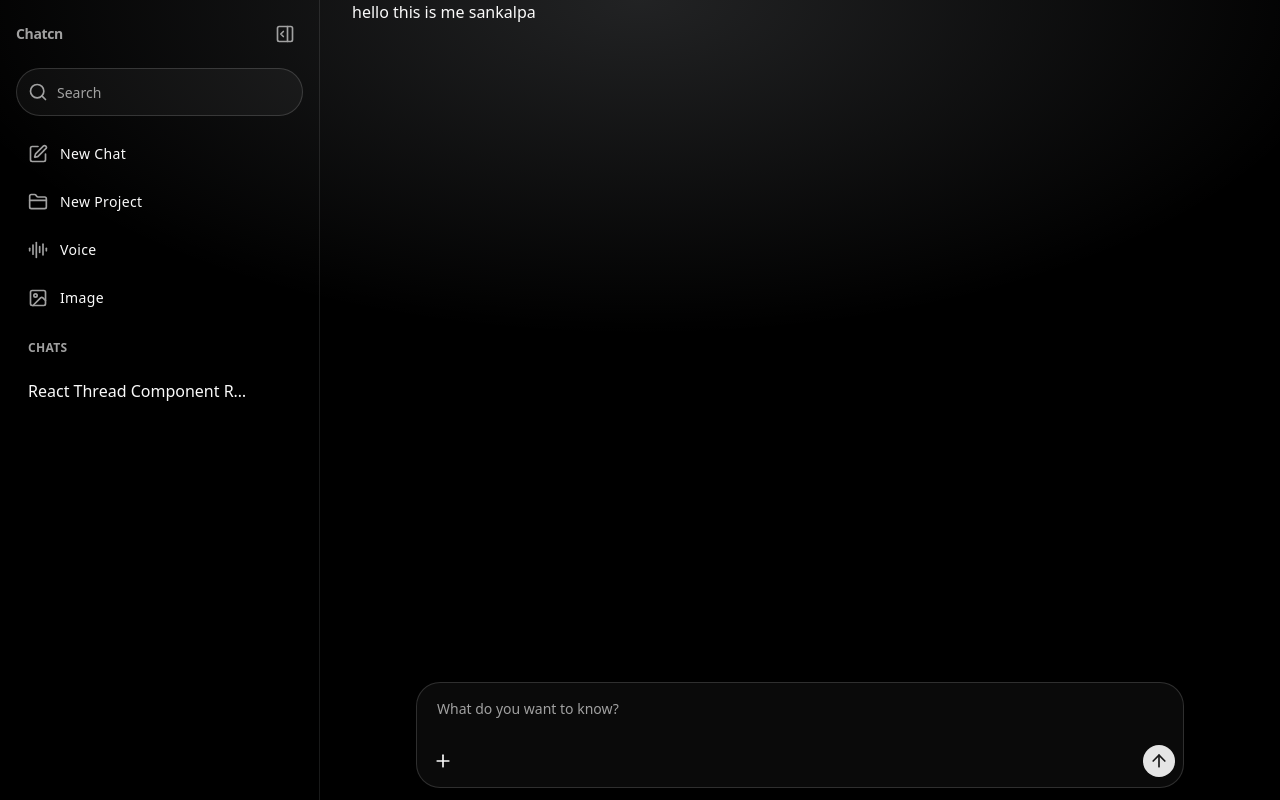
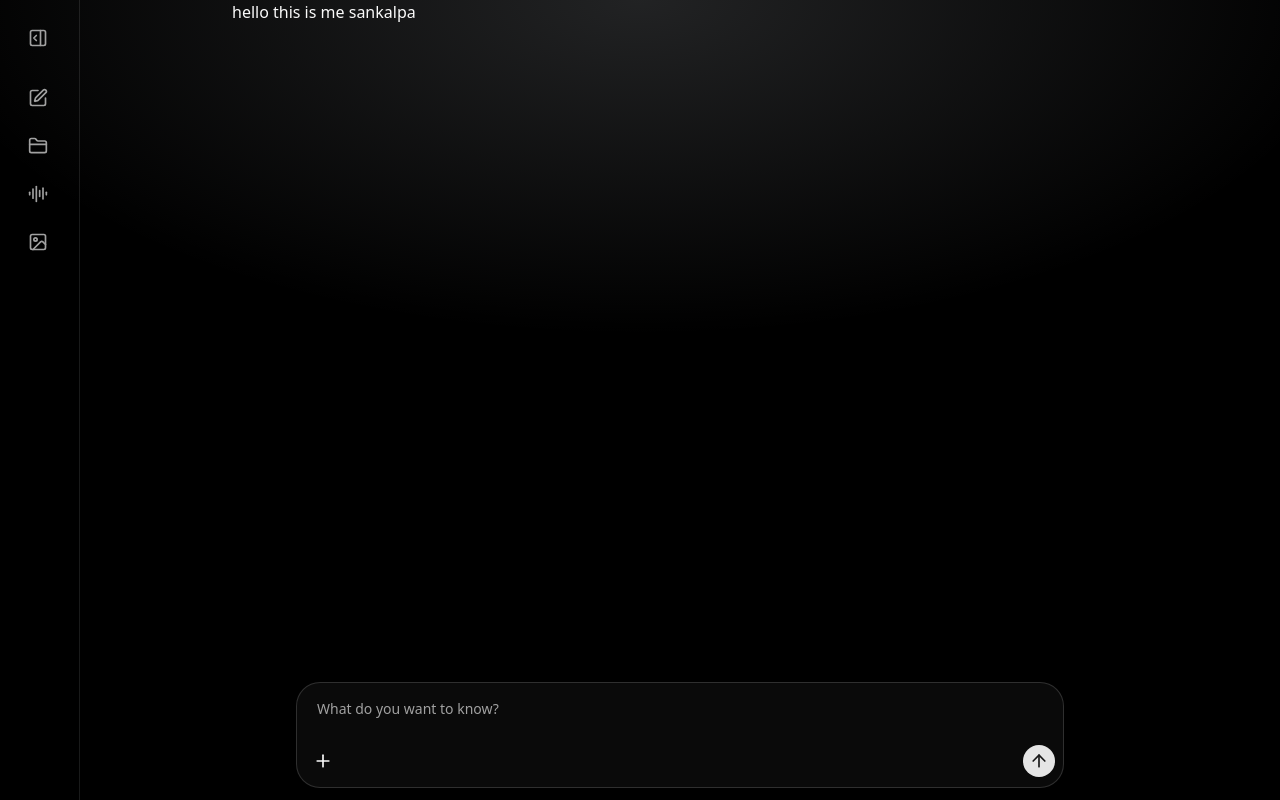
Before and after one commit to sankalpaacharya/chatcn-template, a Next.js app: page / in a window 1280 px wide. Built offline with nearby package versions, Linux system fonts and the light colour scheme.

Commit message:
feat: collapsible sidebar

```diff
--- a/components/sidebar.tsx
+++ b/components/sidebar.tsx
@@ -1,3 +1,4 @@
+"use client";
 import {
   LucideIcon,
   PanelRightOpen,
@@ -10,6 +11,8 @@ import {
 import { Input } from "@/components/ui/input";
 import Link from "next/link";
 import ChatThread from "./chat-thread";
+import { createContext, useState, useContext } from "react";
+import { cn } from "@/lib/utils";
 
 type SideBarLinkItem = {
   label: string;
@@ -51,21 +54,50 @@ const SideBarLinks: SideBarProps[] = [
   },
 ];
 
+type SideBarContextType = {
+  isOpen: boolean;
+};
+const SideBarContext = createContext<SideBarContextType | null>(null);
+
+function useSideBarContext() {
+  const context = useContext(SideBarContext);
+  if (!context) {
+    throw new Error("useSourceContext must be used within a Source component");
+  }
+  return context;
+}
+
 export default function Sidebar() {
+  const [isOpen, setIsOpen] = useState(false);
+  console.log(isOpen, "this is being callllled");
+
   return (
-    <div className="p-4 flex flex-col h-full border-r w-80">
+    <SideBarContext.Provider value={{ isOpen }}>
+      <div
+        className={cn(
+          "p-4 flex flex-col h-full border-r w-80 transition-all justify-center",
+          isOpen ? "w-80" : "w-20"
+        )}
+      >
         {/* Header */}
         <div className="flex justify-between items-center mb-4">
-        <span className="font-semibold tracking-tight text-sm text-muted-foreground">
+          <span
+            className={cn(
+              "font-semibold tracking-tight text-sm text-muted-foreground",
+              !isOpen ? "hidden" : ""
+            )}
+          >
             Chatcn
           </span>
-        <button className="text-muted-foreground hover:bg-muted p-2 rounded-lg transition-colors cursor-e-resize">
+          <button
+            onClick={() => setIsOpen((prev) => !prev)}
+            className="text-muted-foreground hover:bg-muted p-3 rounded-lg transition-colors cursor-e-resize"
+          >
             <PanelRightOpen size={20} />
           </button>
         </div>
 
-      {/* Search */}
-      <div className="relative mb-4">
+        <div className={cn("relative mb-4", !isOpen ? "hidden" : "")}>
           <Search
             size={20}
             className="absolute left-3 top-1/2 -translate-y-1/2 text-muted-foreground"
@@ -88,7 +120,10 @@ export default function Sidebar() {
                 return (
                   <div
                     key={i}
-                  className="px-3 pt-4 pb-1 text-xs font-semibold text-muted-foreground uppercase tracking-wide"
+                    className={cn(
+                      "px-3 pt-4 pb-1 text-xs font-semibold text-muted-foreground uppercase tracking-wide",
+                      !isOpen ? "hidden" : ""
+                    )}
                   >
                     {item.label}
                   </div>
@@ -97,22 +132,31 @@ export default function Sidebar() {
             })}
           </div>
 
-        <div className="mt-2">
+          <div className={cn("mt-2", !isOpen ? "hidden" : "")}>
             <ChatThread />
           </div>
         </div>
       </div>
+    </SideBarContext.Provider>
   );
 }
 
 function SideBarLink({ label, href, Icon }: SideBarLinkItem) {
+  const { isOpen } = useSideBarContext();
   return (
     <Link
       href={href}
       className="hover:bg-muted/70 flex gap-3 items-center px-3 py-3 rounded-lg transition-colors"
     >
       <Icon size={20} className="text-muted-foreground" />
-      <p className="text-sm font-medium tracking-wide">{label}</p>
+      <p
+        className={cn(
+          "text-sm font-medium tracking-wide",
+          !isOpen ? "hidden" : ""
+        )}
+      >
+        {label}
+      </p>
     </Link>
   );
 }
```
Lines whose indentation alone changed are shown as unchanged.
